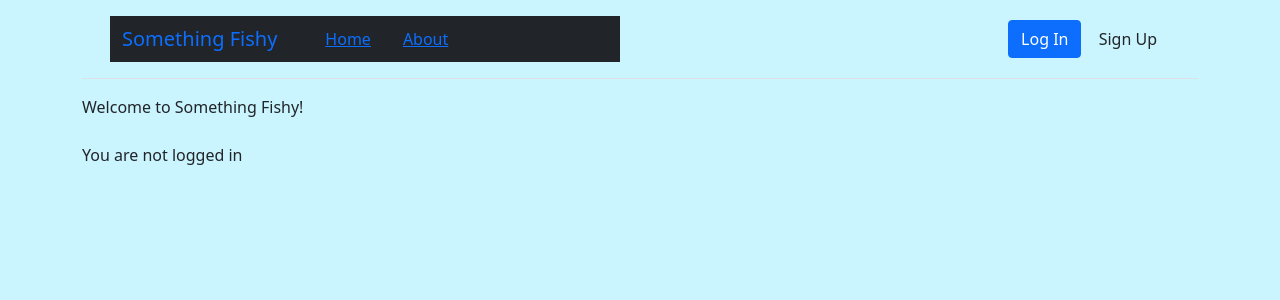
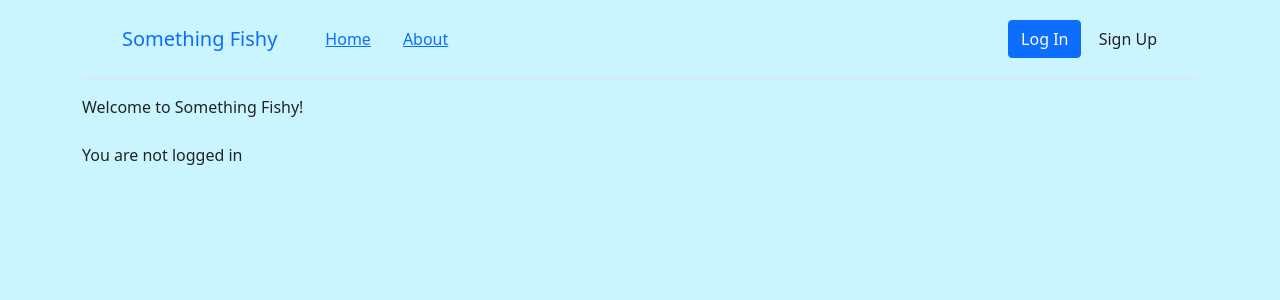
Before and after one commit to AndrewDemaree/phish_web_app, a Django app: page /about/ in a window 1280 px wide. Shown: the top 300 px of the page. Run offline with Django 4.2, Linux system fonts and the light colour scheme; parts of the project's set-up code (start-up, migrations or seed data) failed here and were passed over.

Commit message:
editing base

```diff
--- a/templates/base.html
+++ b/templates/base.html
@@ -33,7 +33,7 @@ justify-content-lg-start">
                 <ul class="nav col-12 col-lg-auto me-lg-auto mb-2 justify-content-center
 mb-md-0">
 
-                    <nav class="navbar navbar-nav bg-dark">
+                    <nav class="navbar navbar-nav ">
                         <div class="container-fluid">
                             <div class="navbar-header">
                                 <a class="navbar-brand" href="/">Something Fishy</a>
```
